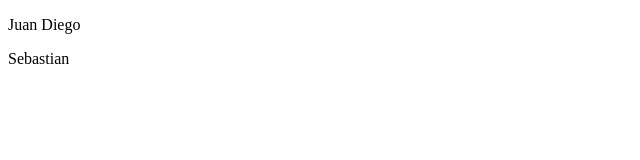
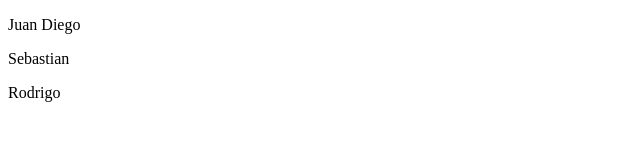
Before and after one commit to KyotoTxZ/GIT-PRUEBA, a plain HTML site: page index.html in a window 1280 px wide. Shown: the full height of the page, 0-640 px from the left. Drawn offline with Linux system fonts and the light colour scheme.

Commit message:
devolviendo a rodrigo

```diff
--- a/index.html
+++ b/index.html
@@ -9,5 +9,6 @@
 <body>
     <p>Juan Diego</p>
     <p>Sebastian</p>
+    <p>Rodrigo</p>
 </body>
 </html>
```
